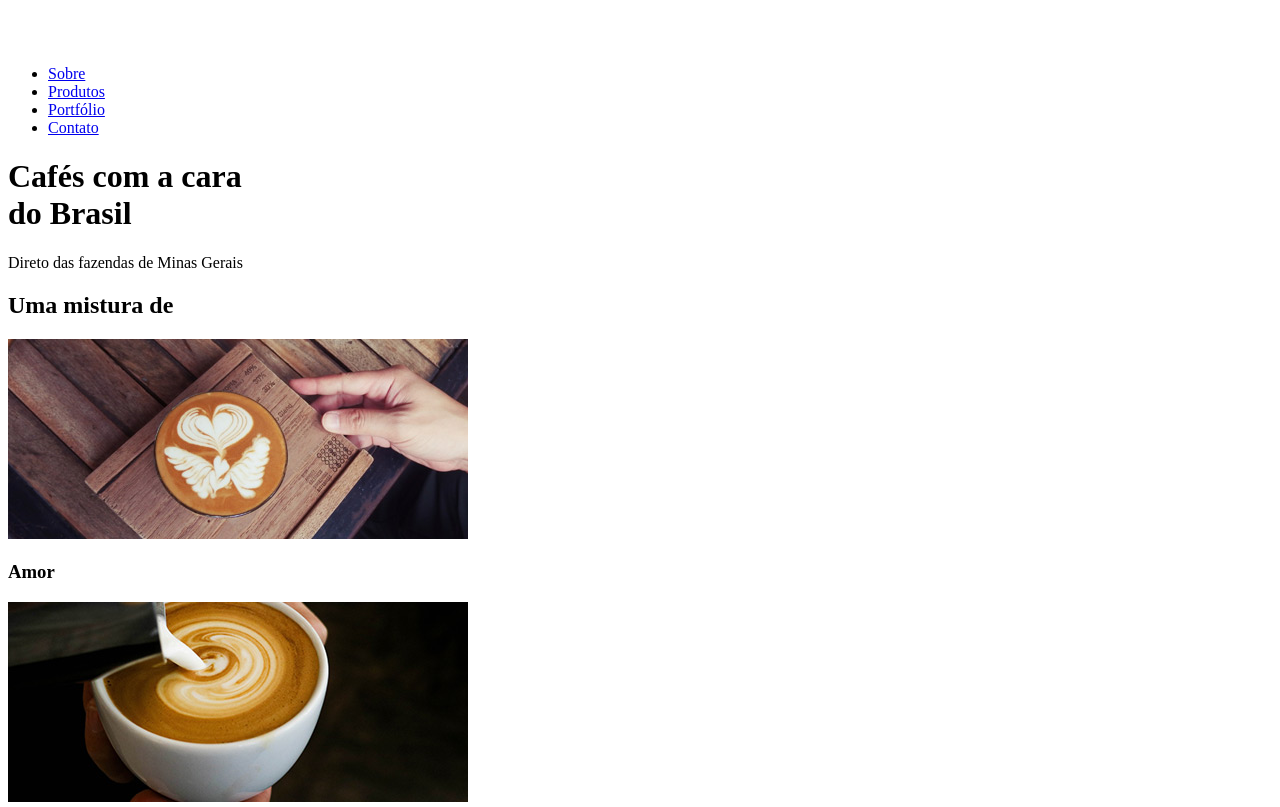
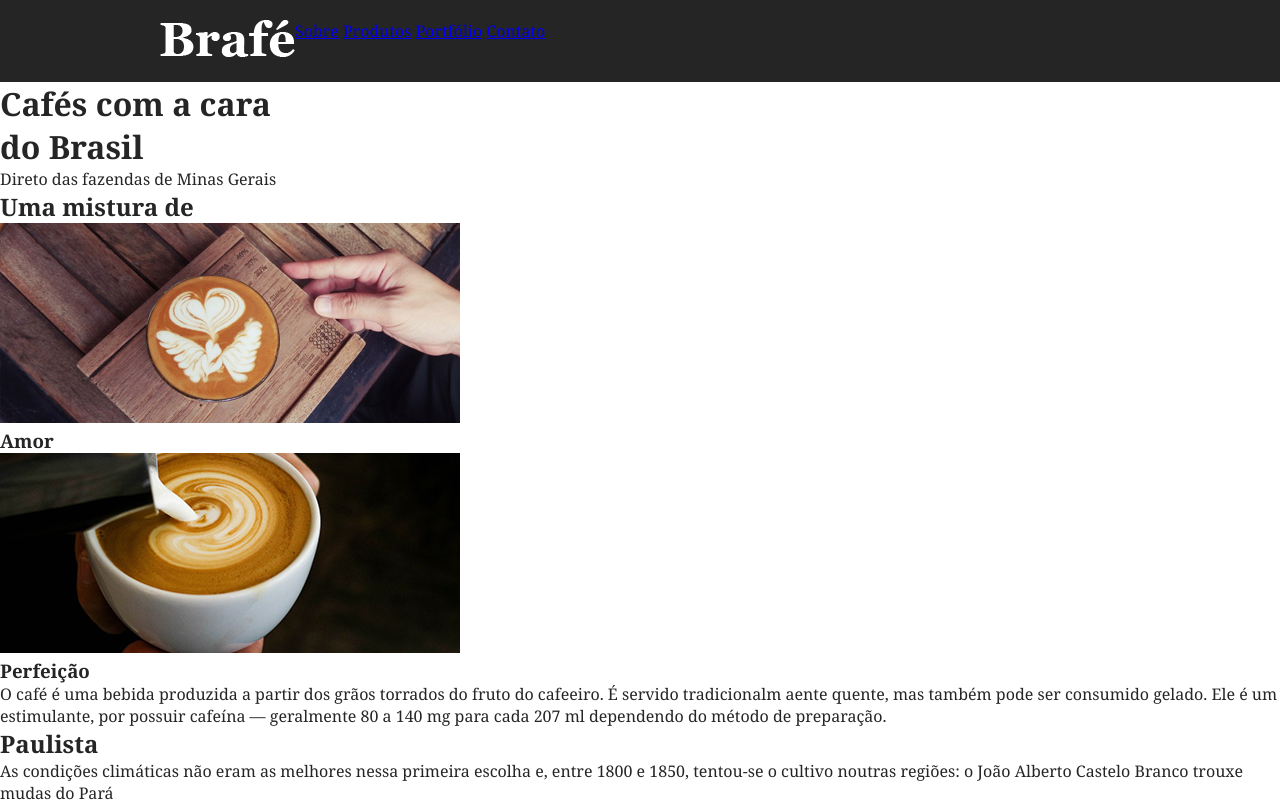
Before and after one commit to LucasLuann/Brafe-Css-Puro, a plain HTML site: page index.html in a window 1280 px wide. Shown: the top 807 px of the page. Drawn offline with Linux system fonts and the light colour scheme.

Commit message:
Intro
Introdução à estilização do site.

```diff
--- a/css/style.css
+++ b/css/style.css
@@ -0,0 +1,42 @@
+/* RESET */
+
+body, h1, h2, h3, p, ul {
+    padding: 0px;
+    margin: 0px;
+}
+
+body {
+    font-family: Georgia, serif;
+    color: #252525;
+}
+
+/* MENU */
+
+.menu {
+    background-color: #252525;
+    padding: 20px 0;
+}
+
+.menu-container {
+    max-width: 960px;
+    margin: 0 auto;
+}
+
+.menu-container::after, .menu-container::before {
+    content: '';
+    display: table;
+    clear: both;
+}
+
+.menu-logo {
+    display: block;
+    float: left;
+}
+
+.menu-nav {
+    float: left;
+}
+
+.menu-nav li {
+    display: inline-block;
+}
--- a/index.html
+++ b/index.html
@@ -8,11 +8,10 @@
     <title>Brafé 1</title>
 </head>
 <body>
-    <header>
-        <div>
-            <a href="#"><img src="img/brafe.png" alt="Brafe-Logo"></a>
-        </div>
-        <nav>
+    <header class="menu">
+        <div class="menu-container">
+            <a class="menu-logo" href="#"><img src="img/brafe.png" alt="Brafe-Logo"></a>
+            <nav class="menu-nav">
                 <ul>
                     <li><a href="#">Sobre</a></li>
                     <li><a href="#">Produtos</a></li>
@@ -20,6 +19,7 @@
                     <li><a href="#">Contato</a></li>
                 </ul>
             </nav>
+        </div>
     </header>
 
     <main>
```
Lines whose indentation alone changed are shown as unchanged.
